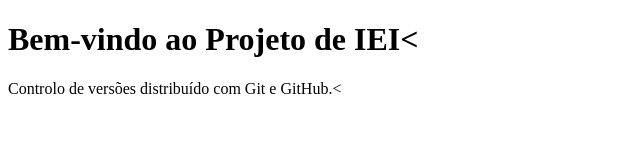
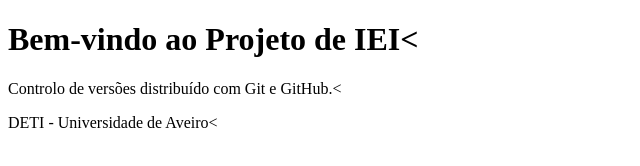
Before and after one commit to guimir844/iei-projeto-git, a plain HTML site: page index.html in a window 1280 px wide. Shown: the whole page, without its empty margins (0-640 px from the left). Drawn offline with Linux system fonts and the light colour scheme.

Commit message:
feat(ui): adiciona rodapé institucional na página principal

```diff
--- a/index.html
+++ b/index.html
@@ -7,5 +7,6 @@
 <body>
 	<h1>Bem-vindo ao Projeto de IEI<</h1>
 	<p>Controlo de versões distribuído com Git e GitHub.<</p>
+	<footer>DETI - Universidade de Aveiro<</footer>
 </body>
 </html>
```
